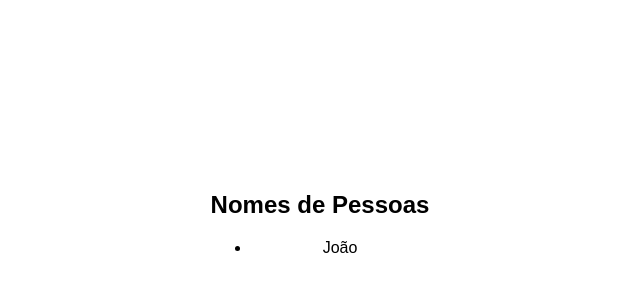
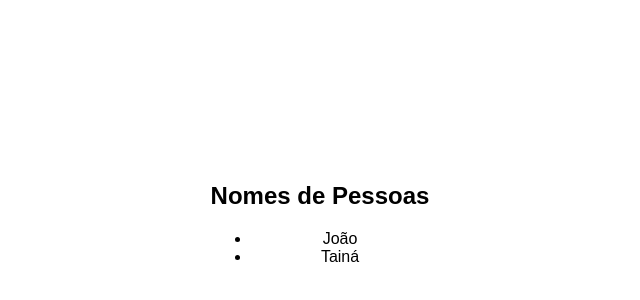
Before and after one commit to faeldantas/gitandgithub, a plain HTML site: page index.html in a window 1280 px wide. Shown: the part 178-478 px from the top of the page, without its empty margins (320-960 px from the left). Drawn offline with Linux system fonts and the light colour scheme.

Commit message:
Adicionando Taina a Lista

```diff
--- a/index.html
+++ b/index.html
@@ -24,6 +24,7 @@
         <h2>Nomes de Pessoas</h2>
         <ul>
             <li>João</li>
+            <li>Tainá</li>
 
         </ul>
     </div>
```
